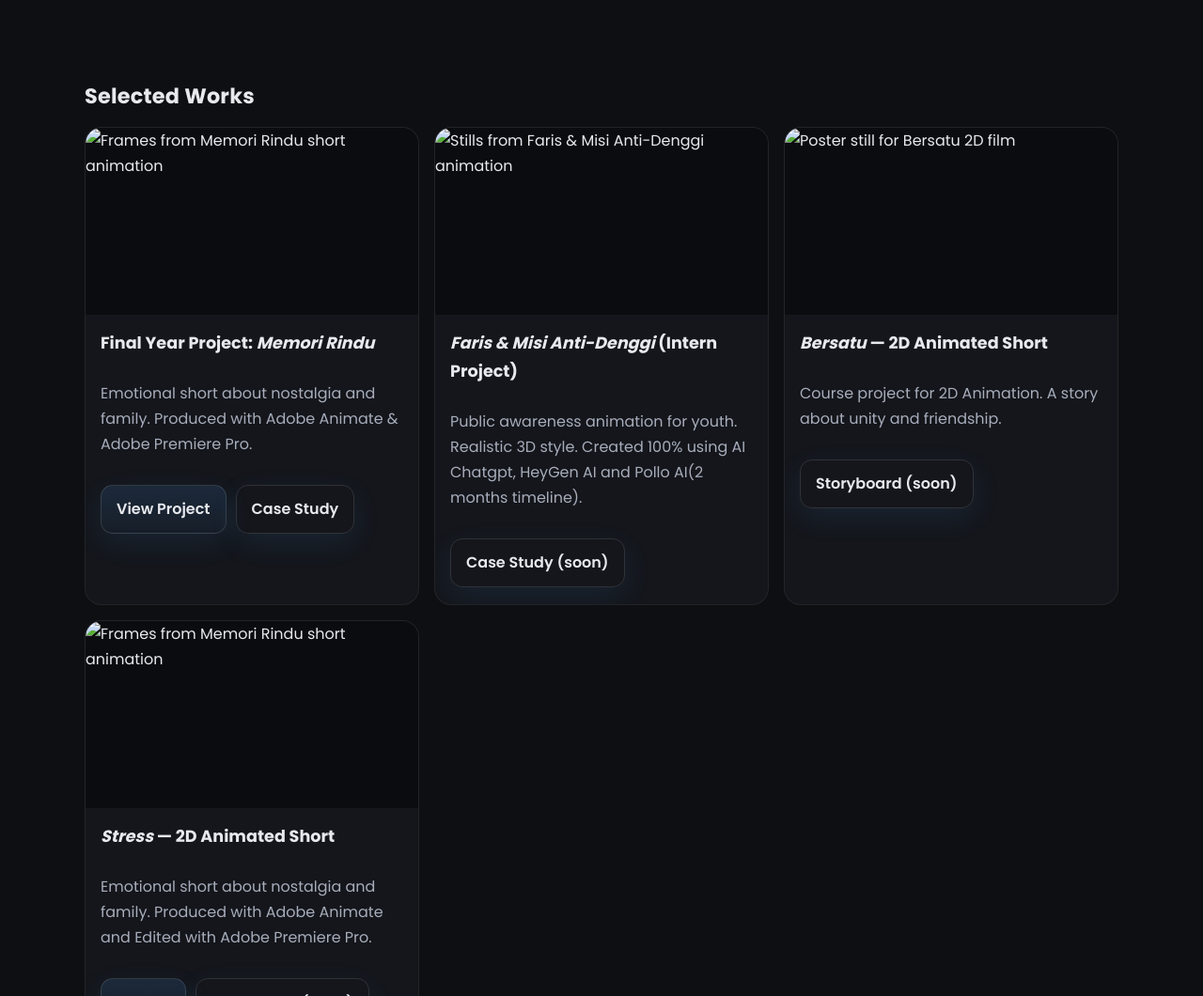
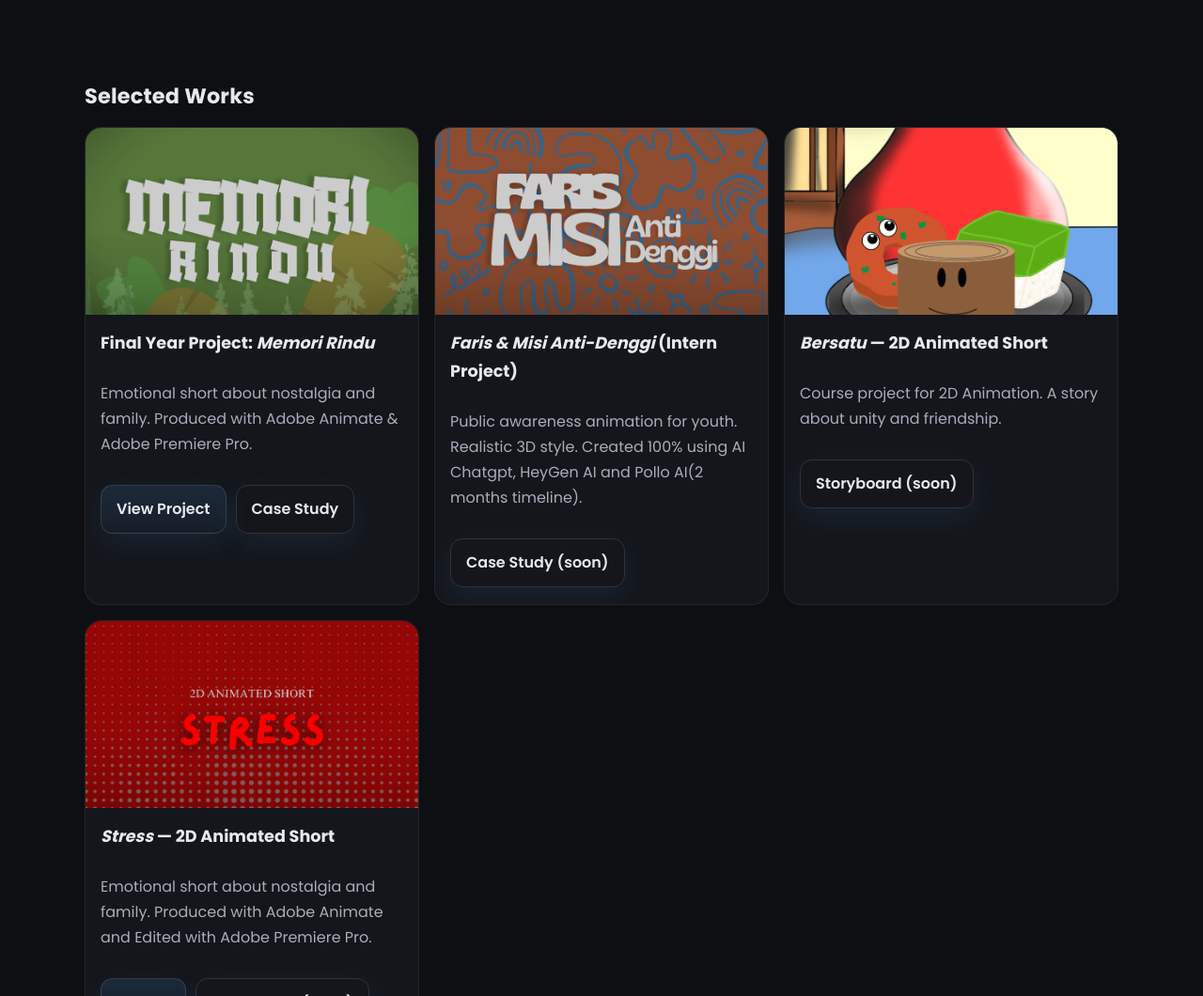
Before and after one commit to Capikkeasy/Portfolio, a plain HTML site: page index.html in a window 1280 px wide. Shown: the part 780-1840 px from the top of the page at 94% size. Drawn offline with Linux system fonts and the light colour scheme.

Commit message:
index.html

```diff
--- a/index.html
+++ b/index.html
@@ -192,7 +192,7 @@
 
         <!-- Project 1 -->
         <article class="card" role="listitem">
-          <img class="thumb" loading="lazy" src="image/image1.png" alt="Frames from Memori Rindu short animation" />
+          <img class="thumb" loading="lazy" src="image1.png" alt="Frames from Memori Rindu short animation" />
           <div class="card-body">
             <h4>Final Year Project: <em>Memori Rindu</em></h4>
             <p class="muted">Emotional short about nostalgia and family. Produced with Adobe Animate & Adobe Premiere Pro.</p>
@@ -205,7 +205,7 @@
 
         <!-- Project 2 -->
         <article class="card" role="listitem">
-          <img class="thumb" loading="lazy" src="image/image3.png" alt="Stills from Faris & Misi Anti-Denggi animation" />
+          <img class="thumb" loading="lazy" src="image3.png" alt="Stills from Faris & Misi Anti-Denggi animation" />
           <div class="card-body">
             <h4><em>Faris &amp; Misi Anti-Denggi</em> (Intern Project)</h4>
             <p class="muted">Public awareness animation for youth. Realistic 3D style. Created 100% using AI Chatgpt, HeyGen AI and Pollo AI(2 months timeline).</p>
@@ -217,7 +217,7 @@
 
         <!-- Project 3 -->
         <article class="card" role="listitem">
-          <img class="thumb" loading="lazy" src="image/image2.png" alt="Poster still for Bersatu 2D film" />
+          <img class="thumb" loading="lazy" src="image2.png" alt="Poster still for Bersatu 2D film" />
           <div class="card-body">
             <h4><em>Bersatu</em> — 2D Animated Short</h4>
             <p class="muted">Course project for 2D Animation. A story about unity and friendship.</p>
@@ -229,7 +229,7 @@
 
         <!-- Project 4 -->
          <article class="card" role="listitem">
-            <img class="thumb" loading="lazy" src="image/image4.png" alt="Frames from Memori Rindu short animation" />
+            <img class="thumb" loading="lazy" src="image4.png" alt="Frames from Memori Rindu short animation" />
             <div class="card-body">
               <h4><em>Stress</em> — 2D Animated Short</h4>
               <p class="muted">Emotional short about nostalgia and family. Produced with Adobe Animate and Edited with Adobe Premiere Pro.</p>
```
